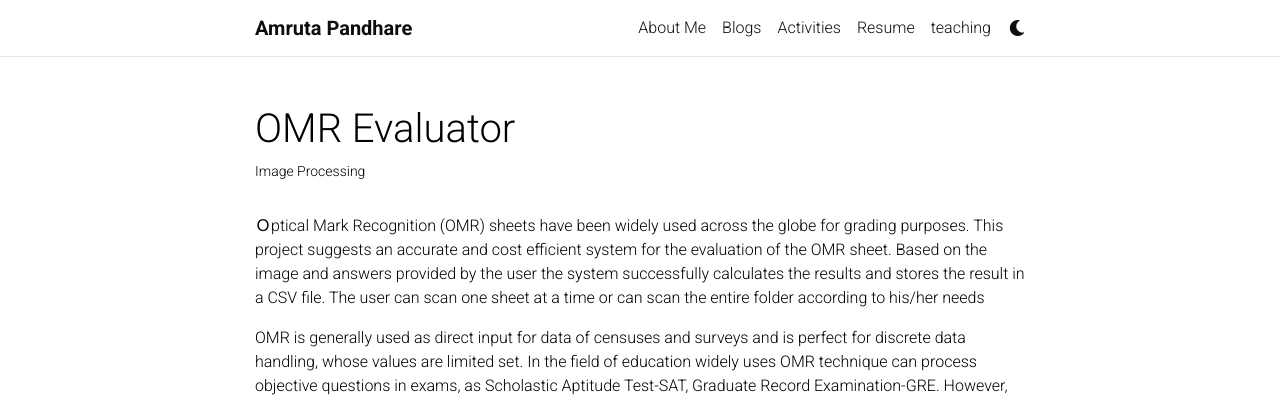
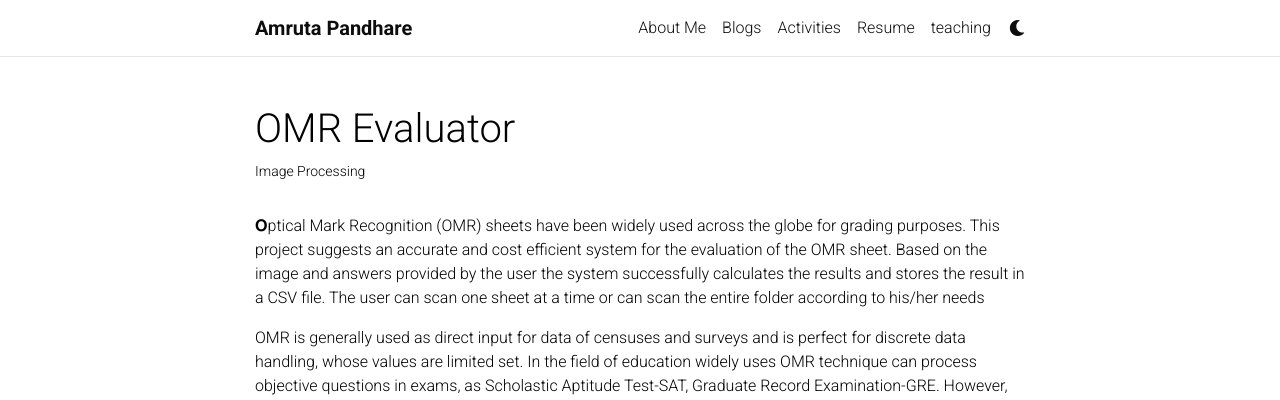
Before and after one commit to AmrutaPandhare/AmrutaPandhare.github.io, a Jekyll site: the page built from _projects/5_project.md, in a window 1280 px wide and 900 px high. Shown: the top 400 px of the window. Built offline with Jekyll 4.4.1, drawn with Linux system fonts in a browser that asks for light colours; full-size pictures stand in for the smaller copies a plugin makes; comment, search, counter and statistics services are not loaded; a style sheet for code colours, icons or effects is not loaded.

Commit message:
Update 5_project.md

```diff
--- a/_projects/5_project.md
+++ b/_projects/5_project.md
@@ -7,7 +7,7 @@ importance: 3
 category: study
 ---
 
-Ｏptical Mark Recognition (OMR) sheets have been widely used across the
+𝐎ptical Mark Recognition (OMR) sheets have been widely used across the
 globe for grading purposes. This project suggests
 an accurate and cost efficient system for the
 evaluation of the OMR sheet. Based on the image
```
Also changed, not shown: other parts of _projects/5_project.md (+2 -1 lines).
